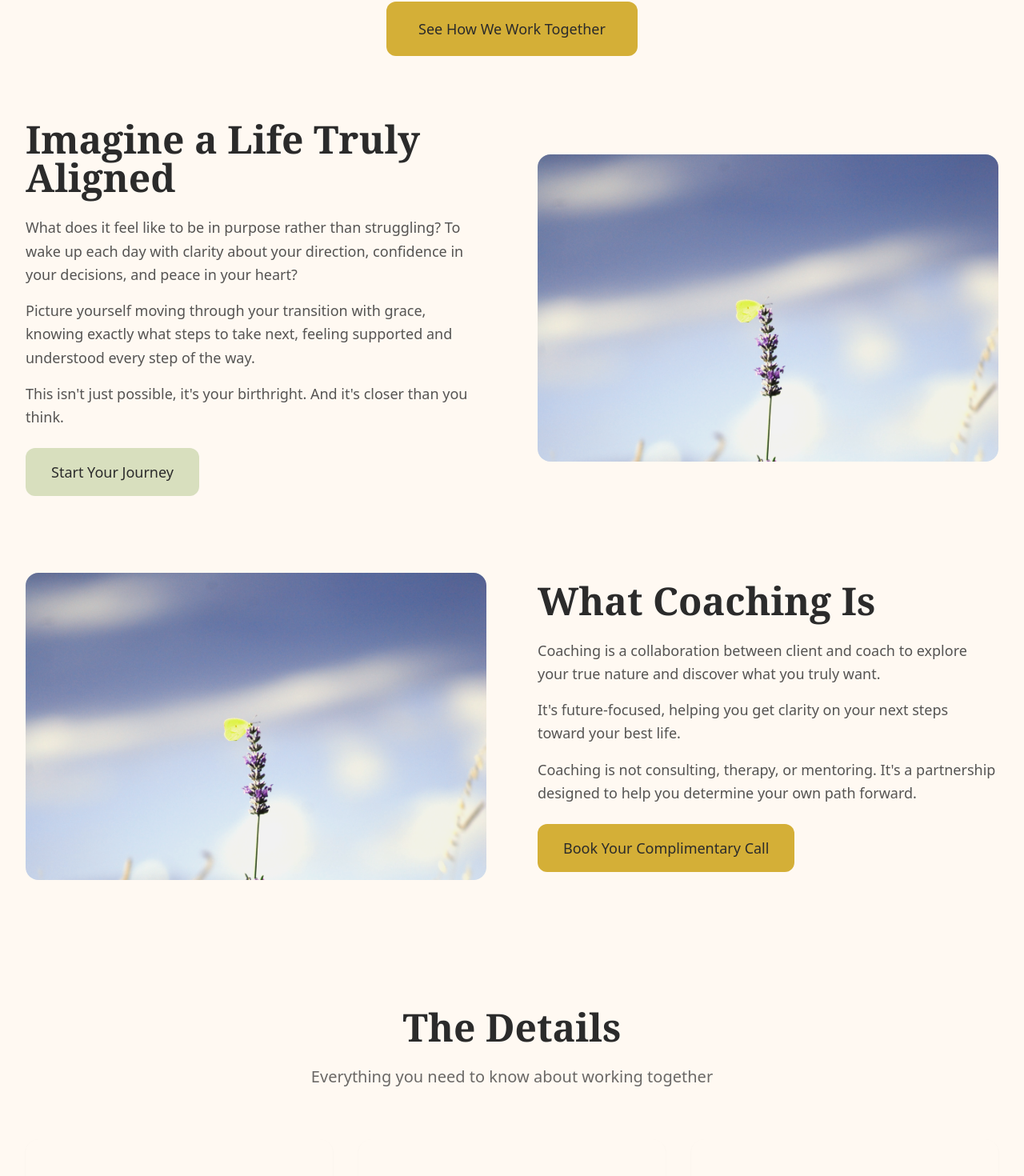
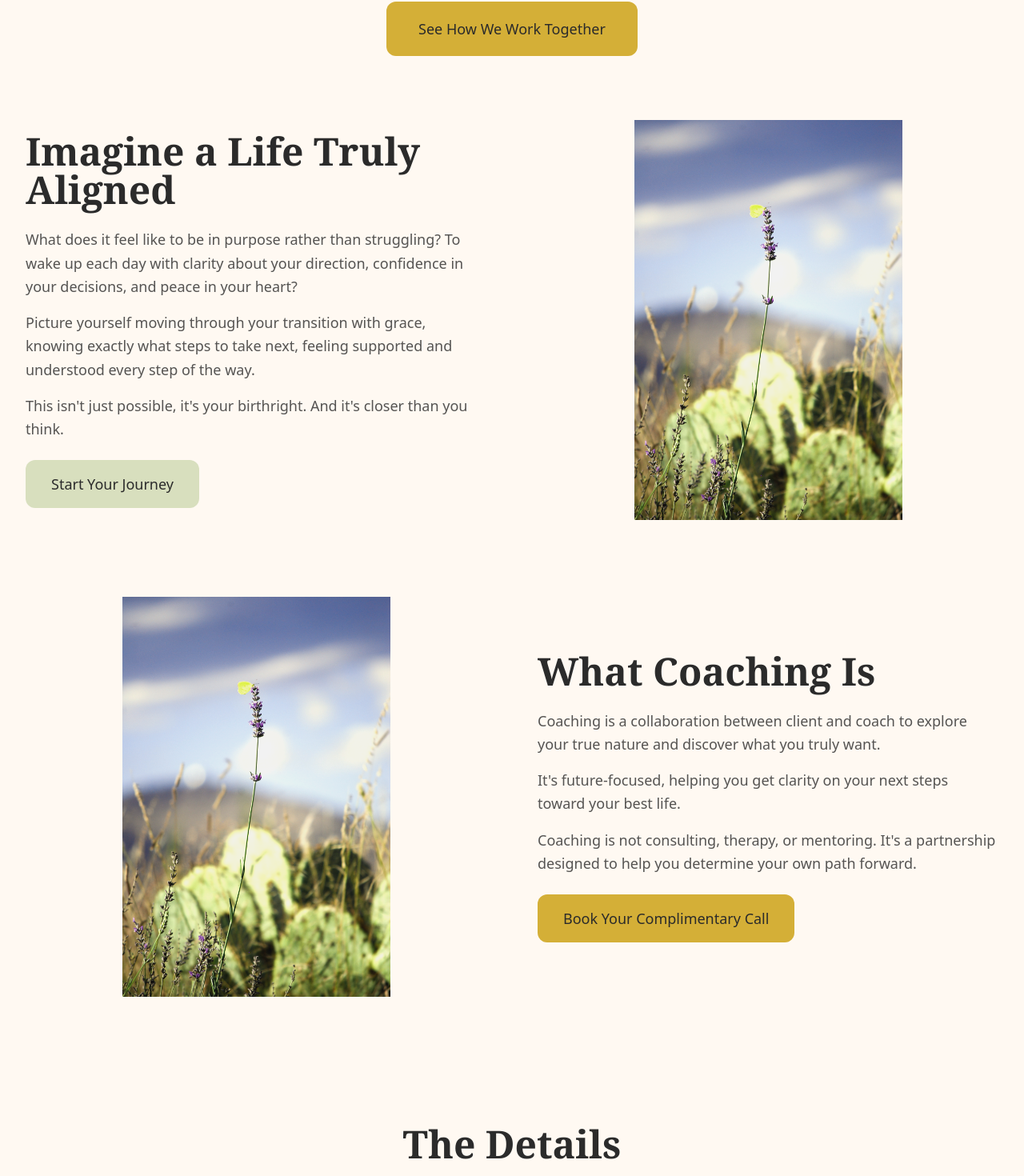
Before and after one commit to UFOBob069/julie, a Next.js app: page / in a window 1280 px wide. Shown: the part 1116-2586 px from the top of the page at 80% size. Built offline with nearby package versions, Linux system fonts and the light colour scheme; a web font is replaced by a local one.

Commit message:
Change portrait images to use contain sizing and taller containers

```diff
--- a/app/components/AboutSection.tsx
+++ b/app/components/AboutSection.tsx
@@ -15,11 +15,12 @@ const AboutSection = () => {
             className="relative"
           >
             <div
-              className="w-full h-96 lg:h-[500px] rounded-2xl bg-cover bg-center shadow-lg golden-filter"
+              className="w-full h-[600px] rounded-2xl bg-cover bg-center shadow-lg golden-filter"
               style={{
                 backgroundImage: `url('/photos/julie.jpg')`,
-                backgroundSize: 'cover',
-                backgroundPosition: 'center top'
+                backgroundSize: 'contain',
+                backgroundPosition: 'center center',
+                backgroundRepeat: 'no-repeat'
               }}
             />
             <div className="absolute inset-0 bg-gradient-to-br from-muted-sage/10 to-warm-beige/10 rounded-2xl" />
--- a/app/components/CoachingSection.tsx
+++ b/app/components/CoachingSection.tsx
@@ -83,11 +83,12 @@ const CoachingSection = () => {
             className="relative"
           >
             <div
-              className="w-full h-96 rounded-2xl bg-cover bg-center golden-filter"
+              className="w-full h-[500px] rounded-2xl bg-cover bg-center golden-filter"
               style={{
                 backgroundImage: `url('/photos/coaching-1.jpg')`,
-                backgroundSize: 'cover',
-                backgroundPosition: 'center top'
+                backgroundSize: 'contain',
+                backgroundPosition: 'center center',
+                backgroundRepeat: 'no-repeat'
               }}
             />
             <div className="absolute inset-0 bg-gradient-to-br from-muted-sage/20 to-warm-beige/20 rounded-2xl" />
@@ -104,11 +105,12 @@ const CoachingSection = () => {
             className="relative order-2 lg:order-1"
           >
             <div
-              className="w-full h-96 rounded-2xl bg-cover bg-center golden-filter"
+              className="w-full h-[500px] rounded-2xl bg-cover bg-center golden-filter"
               style={{
                 backgroundImage: `url('/photos/coaching-1.jpg')`,
-                backgroundSize: 'cover',
-                backgroundPosition: 'center top'
+                backgroundSize: 'contain',
+                backgroundPosition: 'center center',
+                backgroundRepeat: 'no-repeat'
               }}
             />
             <div className="absolute inset-0 bg-gradient-to-br from-warm-beige/20 to-muted-sage/20 rounded-2xl" />
```
